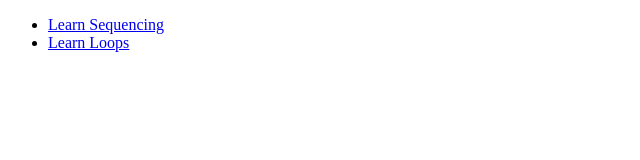
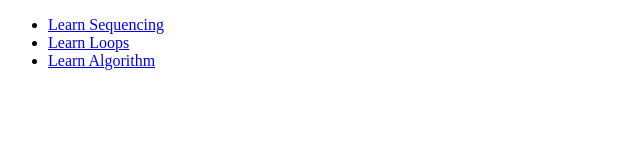
Before and after one commit to tech-for-better/Pell-Ensemble-MM, a React (Create React App) app: page / in a window 1280 px wide. Shown: the top 160 px of the page, without its empty margins (0-640 px from the left). Built offline with nearby package versions, Linux system fonts and the light colour scheme.

Commit message:
adding learnAlgorithm page to app.js

```diff
--- a/src/App.js
+++ b/src/App.js
@@ -1,13 +1,9 @@
 import React from "react";
 import LearnSequencing from "./pages/learnByMovement/learnSequences";
 import LearnLoops from "./pages/learnByMovement/learnLoops";
-import {
-  BrowserRouter as Router,
-  Switch,
-  Route,
-  Link
-}
-from 'react-router-dom';
+import LearnAlgorithm from "./pages/learnByMovement/learnAlgorithm";
+
+import { BrowserRouter as Router, Switch, Route, Link } from "react-router-dom";
 
 function App() {
   return (
@@ -20,6 +16,9 @@ function App() {
           <li>
             <Link to="/learnLoops">Learn Loops</Link>
           </li>
+          <li>
+            <Link to="/learnAlgorithm">Learn Algorithm</Link>
+          </li>
         </ul>
 
         {/* A <Switch> looks through its children <Route>s and
@@ -31,6 +30,9 @@ function App() {
           <Route path="/learnLoops">
             <LearnLoops />
           </Route>
+          <Route path="/learnAlgorithm">
+            <LearnAlgorithm />
+          </Route>
         </Switch>
       </div>
     </Router>
```
Lines whose indentation alone changed are shown as unchanged.
